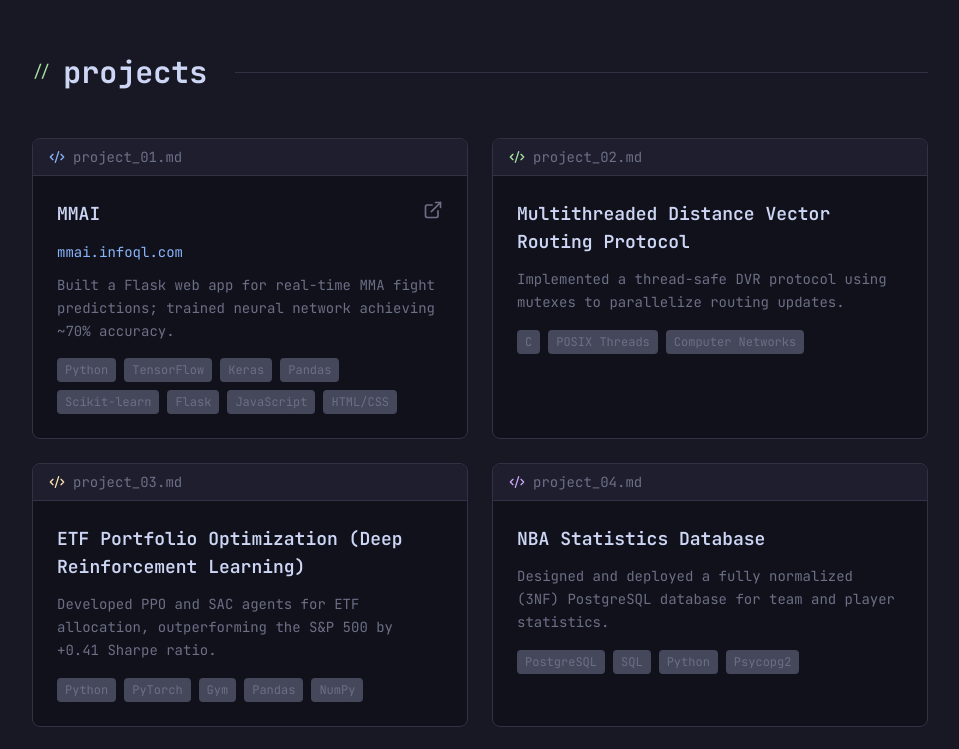
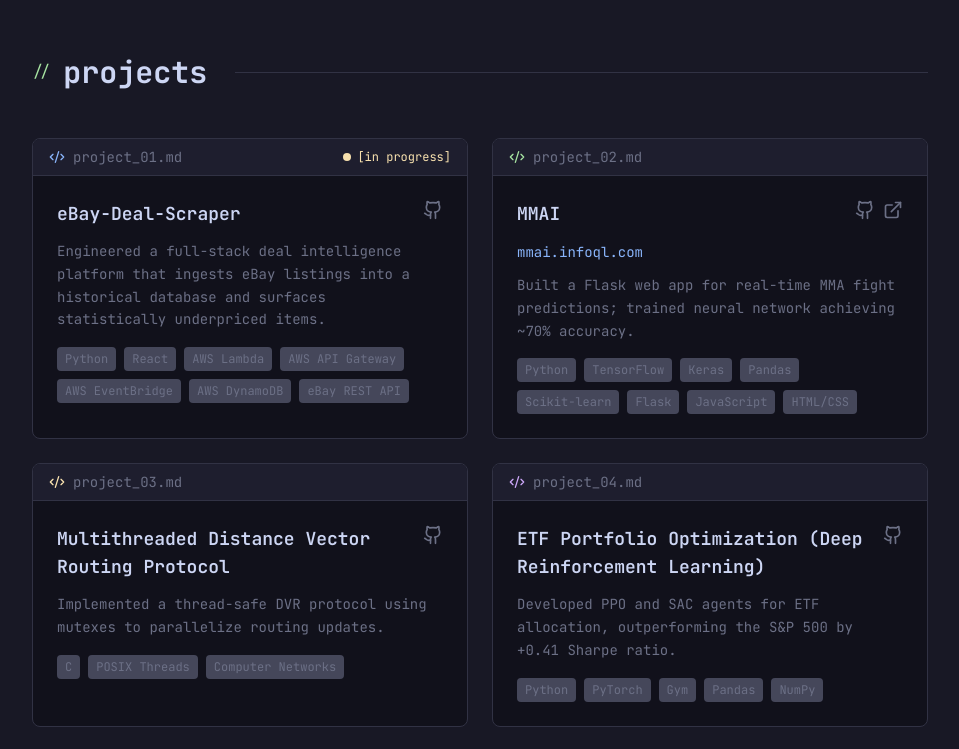
Before and after one commit to kri-shah/kri-shah.github.io, a React (Vite) app: page / in a window 1280 px wide. Shown: the part 1780-2529 px from the top of the page, without its empty margins (216-1175 px from the left). Built offline with nearby package versions, Linux system fonts and the light colour scheme.

Commit message:
added a project and status indicator

```diff
--- a/src/components/Projects.jsx
+++ b/src/components/Projects.jsx
@@ -1,33 +1,50 @@
-import { ExternalLink, Code2 } from 'lucide-react';
+import { ExternalLink, Code2, Github } from 'lucide-react';
 
 const projects = [
   {
+    title: 'eBay-Deal-Scraper',
+    link: null,
+    github: 'https://github.com/kri-shah/eBay-Deal-Scraper',
+    status: 'in-progress',
+    description: 'Engineered a full-stack deal intelligence platform that ingests eBay listings into a historical database and surfaces statistically underpriced items.',
+    tech: ['Python', 'React', 'AWS Lambda', 'AWS API Gateway', 'AWS EventBridge', 'AWS DynamoDB', 'eBay REST API'],
+    color: 'var(--color-ide-accent)',
+  },
+  {
     title: 'MMAI',
     link: 'https://mmai.infoql.com',
+    github: 'https://github.com/kri-shah/MMAI',
+    status: 'completed',
     description: 'Built a Flask web app for real-time MMA fight predictions; trained neural network achieving ~70% accuracy.',
     tech: ['Python', 'TensorFlow', 'Keras', 'Pandas', 'Scikit-learn', 'Flask', 'JavaScript', 'HTML/CSS'],
-    color: 'var(--color-ide-accent)',
+    color: 'var(--color-ide-accent-green)',
   },
   {
     title: 'Multithreaded Distance Vector Routing Protocol',
     link: null,
+    github: 'https://github.com/kri-shah/Multithreaded-DVR',
+    status: 'completed',
     description: 'Implemented a thread-safe DVR protocol using mutexes to parallelize routing updates.',
     tech: ['C', 'POSIX Threads', 'Computer Networks'],
-    color: 'var(--color-ide-accent-green)',
+    color: 'var(--color-ide-accent-yellow)',
   },
   {
     title: 'ETF Portfolio Optimization (Deep Reinforcement Learning)',
     link: null,
+    github: 'https://github.com/kri-shah/DRL-Portfolio-Management',
+    status: 'completed',
     description: 'Developed PPO and SAC agents for ETF allocation, outperforming the S&P 500 by +0.41 Sharpe ratio.',
     tech: ['Python', 'PyTorch', 'Gym', 'Pandas', 'NumPy'],
-    color: 'var(--color-ide-accent-yellow)',
+    color: 'var(--color-ide-accent-purple)',
   },
   {
     title: 'NBA Statistics Database',
     link: null,
+    github: null,
+    status: 'completed',
     description: 'Designed and deployed a fully normalized (3NF) PostgreSQL database for team and player statistics.',
     tech: ['PostgreSQL', 'SQL', 'Python', 'Psycopg2'],
-    color: 'var(--color-ide-accent-purple)',
+    color: 'var(--color-ide-accent)',
   },
 ];
 
@@ -57,6 +74,12 @@ const Projects = () => {
                 <span className="text-sm text-[var(--color-ide-text-dim)] truncate">
                   project_{String(index + 1).padStart(2, '0')}.md
                 </span>
+                {project.status === 'in-progress' && (
+                  <span className="flex items-center gap-1.5 ml-auto text-xs text-[var(--color-ide-accent-yellow)]">
+                    <span className="w-2 h-2 rounded-full bg-[var(--color-ide-accent-yellow)] animate-pulse"></span>
+                    [in progress]
+                  </span>
+                )}
               </div>
 
               {/* Content */}
@@ -68,16 +91,30 @@ const Projects = () => {
                   >
                     {project.title}
                   </h3>
+                  <div className="flex items-center gap-2 flex-shrink-0">
+                    {project.github && (
+                      <a
+                        href={project.github}
+                        target="_blank"
+                        rel="noopener noreferrer"
+                        className="text-[var(--color-ide-text-dim)] hover:text-[var(--color-ide-text)] transition-colors"
+                        title="View on GitHub"
+                      >
+                        <Github className="w-5 h-5" />
+                      </a>
+                    )}
                     {project.link && (
                       <a
                         href={project.link}
                         target="_blank"
                         rel="noopener noreferrer"
-                      className="text-[var(--color-ide-text-dim)] hover:text-[var(--color-ide-accent)] transition-colors flex-shrink-0"
+                        className="text-[var(--color-ide-text-dim)] hover:text-[var(--color-ide-accent)] transition-colors"
+                        title="View live site"
                       >
                         <ExternalLink className="w-5 h-5" />
                       </a>
                     )}
+                  </div>
                 </div>
 
                 {project.link && (
```
Lines whose indentation alone changed are shown as unchanged.
